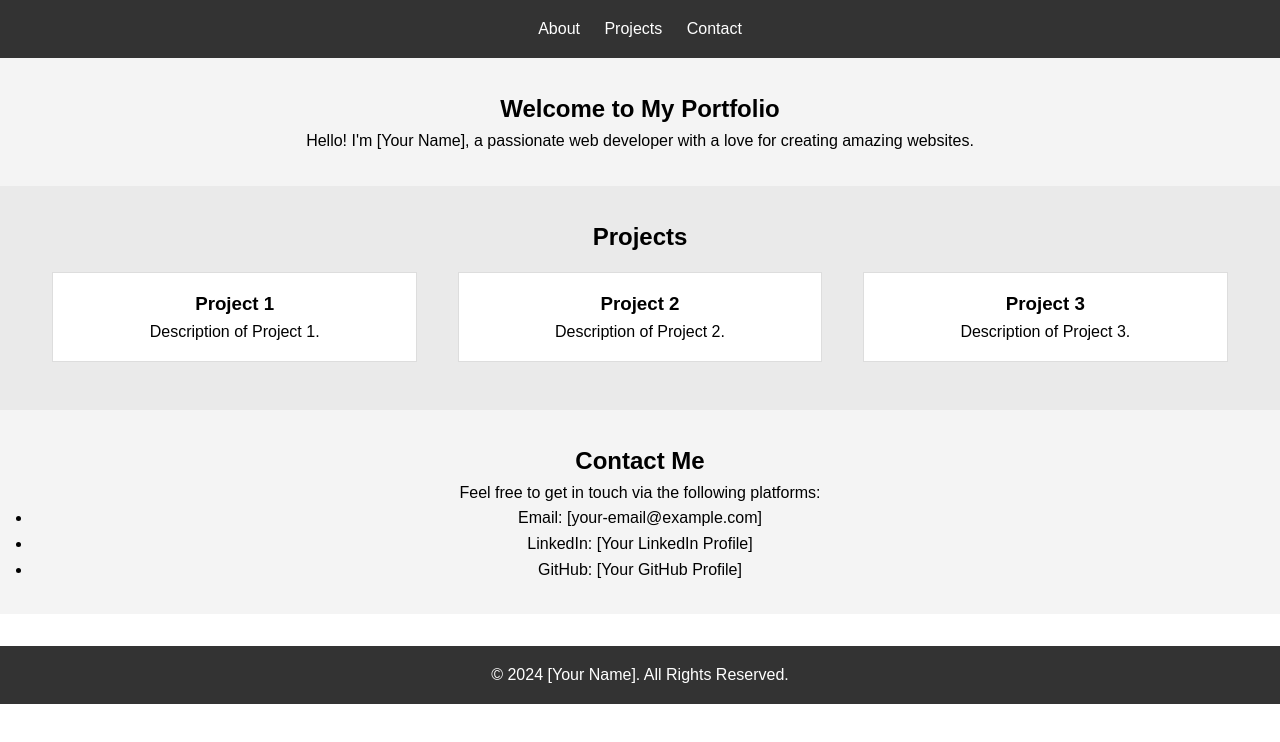
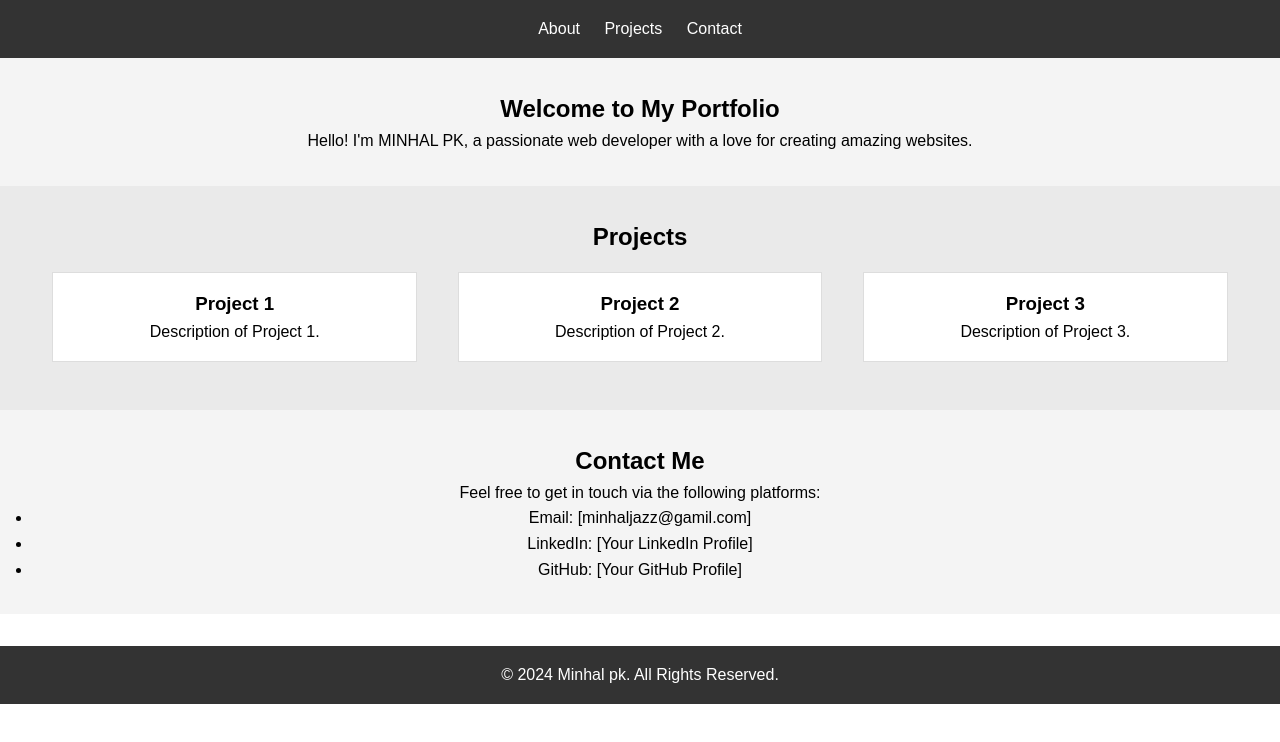
Before and after one commit to MINHALPK/portfolio, a plain HTML site: page minhal/index.html in a window 1280 px wide. Drawn offline with Linux system fonts and the light colour scheme.

Commit message:
Update index.html

```diff
--- a/minhal/index.html
+++ b/minhal/index.html
@@ -4,7 +4,7 @@
     <meta charset="UTF-8">
     <meta name="viewport" content="width=device-width, initial-scale=1.0">
     <meta http-equiv="X-UA-Compatible" content="ie=edge">
-    <title>My Portfolio</title>
+    <title>PORTFOLIO</title>
     <link rel="stylesheet" href="style.css">
 </head>
 <body>
@@ -20,7 +20,7 @@
 
     <section id="about" class="section">
         <h1>Welcome to My Portfolio</h1>
-        <p>Hello! I'm [Your Name], a passionate web developer with a love for creating amazing websites.</p>
+        <p>Hello! I'm MINHAL PK, a passionate web developer with a love for creating amazing websites.</p>
     </section>
 
     <section id="projects" class="section">
@@ -45,14 +45,14 @@
         <h2>Contact Me</h2>
         <p>Feel free to get in touch via the following platforms:</p>
         <ul>
-            <li>Email: [your-email@example.com]</li>
+            <li>Email: [minhaljazz@gamil.com]</li>
             <li>LinkedIn: [Your LinkedIn Profile]</li>
             <li>GitHub: [Your GitHub Profile]</li>
         </ul>
     </section>
 
     <footer>
-        <p>&copy; 2024 [Your Name]. All Rights Reserved.</p>
+        <p>&copy; 2024 Minhal pk. All Rights Reserved.</p>
     </footer>
 </body>
 </html>
```
